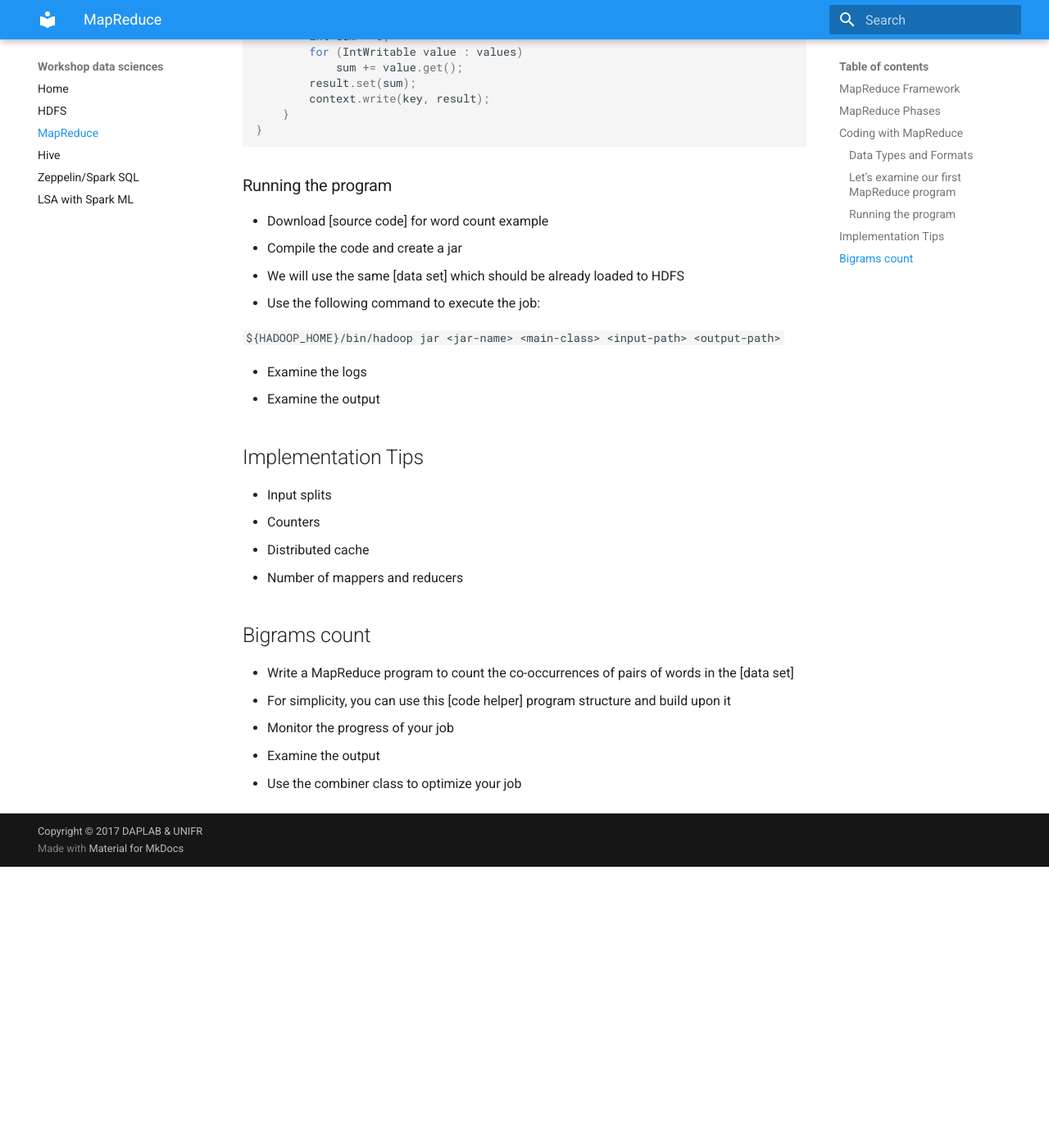
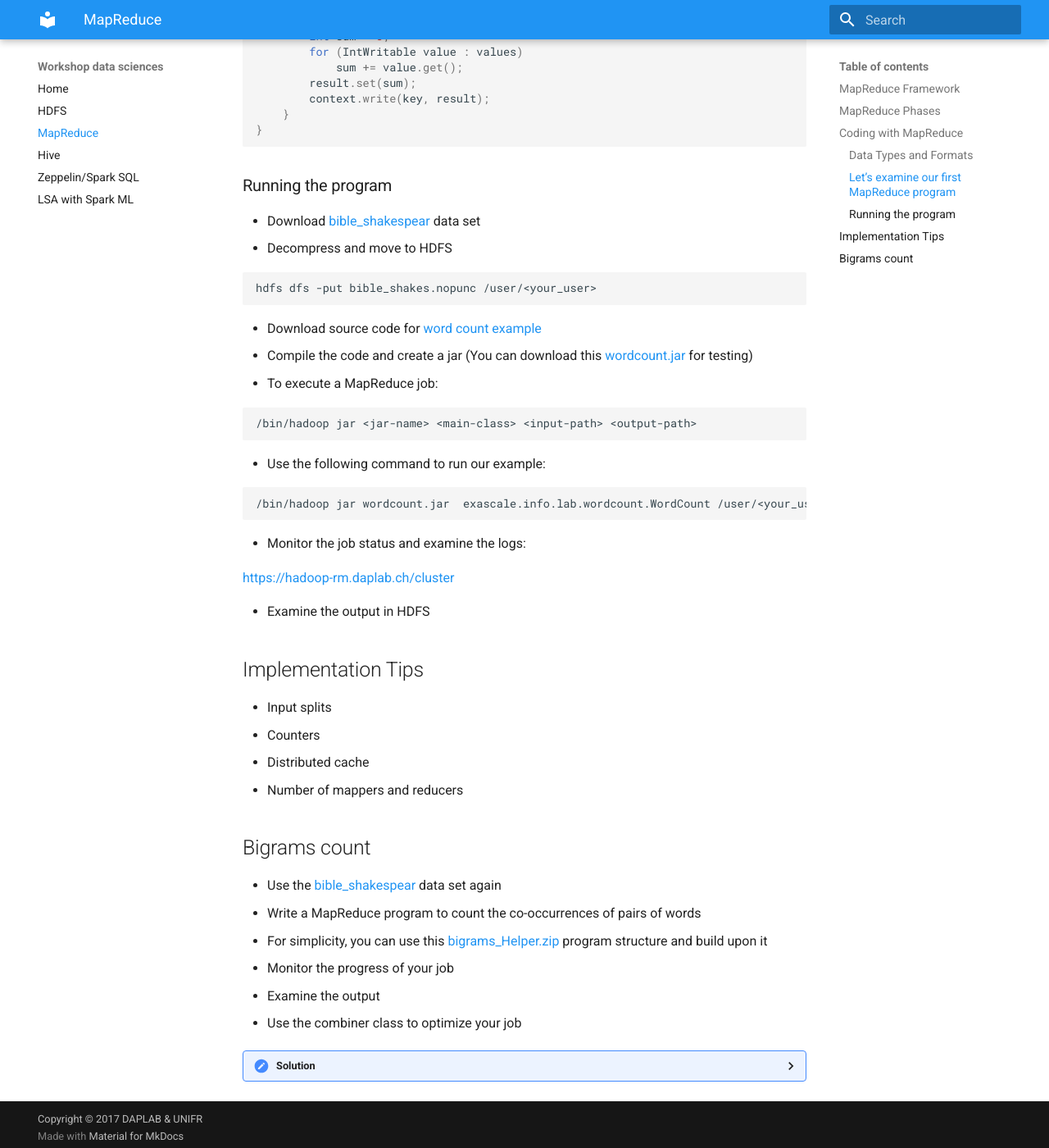
Before and after one commit to derlin/workshop-data-sciences, an MkDocs documentation site: the page built from docs/mapreduce.md, in a window 1280 px wide and 1400 px high, scrolled down 3613 px. Shown: the whole window at 82% size. Built offline with MkDocs 1.6.1 and Material for MkDocs 9.7.7, drawn with Linux system fonts in a browser that asks for light colours; nearby versions of some CDN libraries; old or Windows-style settings are respelled for this version of MkDocs; before the commit the page ends 4670 px from its top, so only the background shows below that.

Commit message:
modify mapreduce

````diff
--- a/docs/mapreduce.md
+++ b/docs/mapreduce.md
@@ -131,16 +131,33 @@ static class WCReducer extends Reducer<Text, IntWritable, Text, IntWritable> {
 
 ### Running the program
 
-* Download [source code] for word count example
-* Compile the code and create a jar
-* We will use the same [data set] which should be already loaded to HDFS
-* Use the following command to execute the job:
+* Download [bible_shakespear](resources/bible_shakes.nopunc.gz){: target="_blank"} data set
+* Decompress and move to HDFS
 
-```${HADOOP_HOME}/bin/hadoop jar <jar-name>  <main-class> <input-path> <output-path>
+```shell
+hdfs dfs -put bible_shakes.nopunc /user/<your_user>
 ```
 
-* Examine the logs
-* Examine the output
+* Download source code for [word count example](resources/wordcount.zip){: target="_blank"}
+* Compile the code and create a jar (You can download this [wordcount.jar](resources/wordcount.jar){: target="_blank"} for testing)
+* To execute a MapReduce job:
+
+
+```shell
+/bin/hadoop jar <jar-name> <main-class> <input-path> <output-path>
+```
+
+* Use the following command to run our example:
+
+```shell
+/bin/hadoop jar wordcount.jar  exascale.info.lab.wordcount.WordCount /user/<your_user>/bible_shakes.nopunc /user/<your_user>/<output_folder>
+```
+
+* Monitor the job status and examine the logs:
+
+[https://hadoop-rm.daplab.ch/cluster](https://hadoop-rm.daplab.ch/cluster){: target="_blank"}
+
+* Examine the output in HDFS
 
 
 ## Implementation Tips
@@ -152,8 +169,44 @@ static class WCReducer extends Reducer<Text, IntWritable, Text, IntWritable> {
 
 ## Bigrams count
 
-* Write a MapReduce program to count the co-occurrences of pairs of words in the [data set]
-* For simplicity, you can use this [code helper] program structure and build upon it
+* Use the [bible_shakespear](resources/bible_shakes.nopunc.gz){: target="_blank"} data set again
+* Write a MapReduce program to count the co-occurrences of pairs of words
+* For simplicity, you can use this [bigrams_Helper.zip](resources/bigrams_Helper.zip){: target="_blank"} program structure and build upon it
 * Monitor the progress of your job
 * Examine the output
 * Use the combiner class to optimize your job
+
+??? Solution
+
+    Mapper class:
+
+    * First we need to convert the Text value recieved by each map to String[]:
+    ```java
+    public static String[] textToString(Text value) {
+        String text = value.toString();
+        text = text.toLowerCase();
+        text = text.replaceAll("[^a-z]+", " ");
+        text = text.replaceAll("^\\s+", "");
+        StringTokenizer itr = new StringTokenizer(text);
+        ArrayList<String> result = new ArrayList<String>();
+        while (itr.hasMoreTokens())
+            result.add(itr.nextToken());
+        return Arrays.copyOf(result.toArray(),result.size(),String[].class);}
+    ```
+    * Then we can loop over the String[] object and extract bigrams:
+    ```java
+    for(int i = 0; i < Tokens.length - 1; i++) {
+        word.set(Tokens[i] + " " +  Tokens[i+1]);
+        context.write(word, one);}
+    ```
+
+    Reducer class:
+
+    * We can use the same reducer as in the word count example, because we need to sum the values of the received keys (in this case the keys emitted by the mappers are bigrams):
+    ```java
+    int sum = 0;
+    for (IntWritable value : values)
+        sum += value.get();
+    result.set(sum);
+    context.write(key, result);
+    ```
````
Also changed, not shown: 4 other files.
